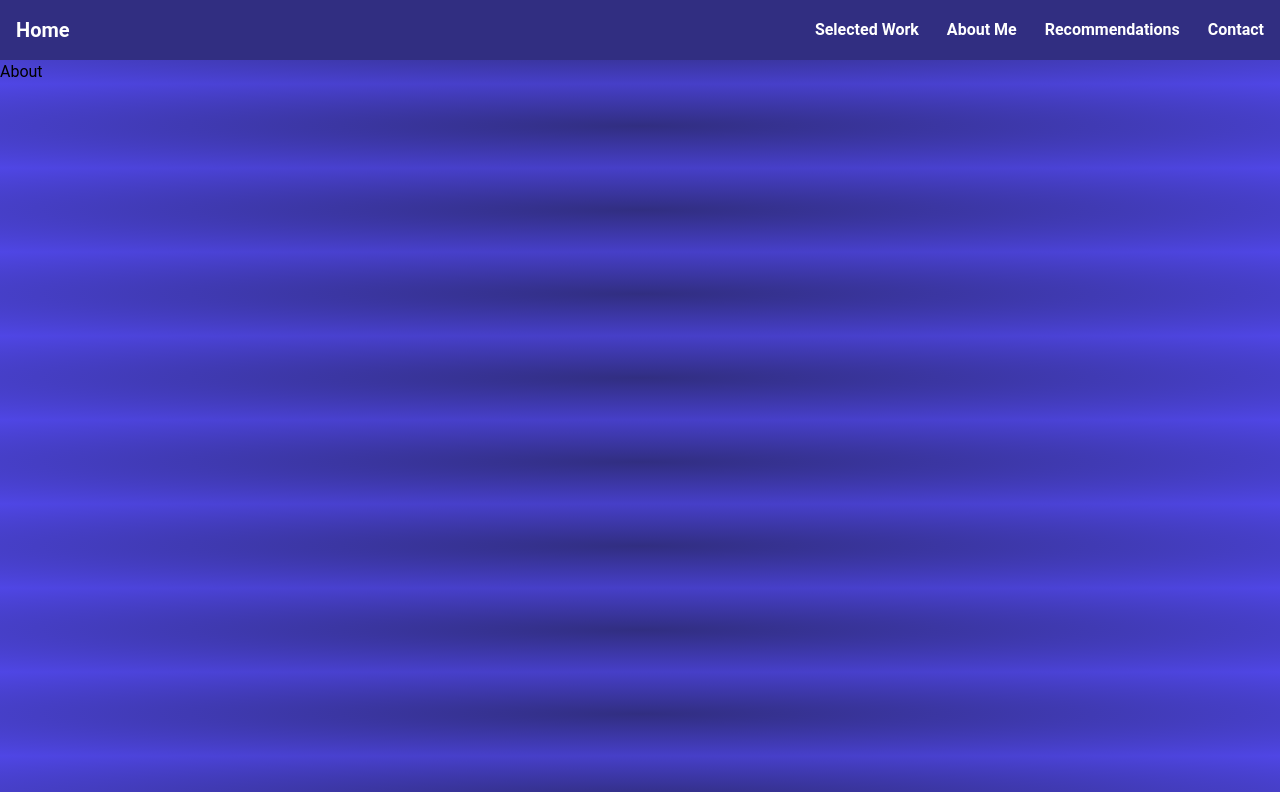
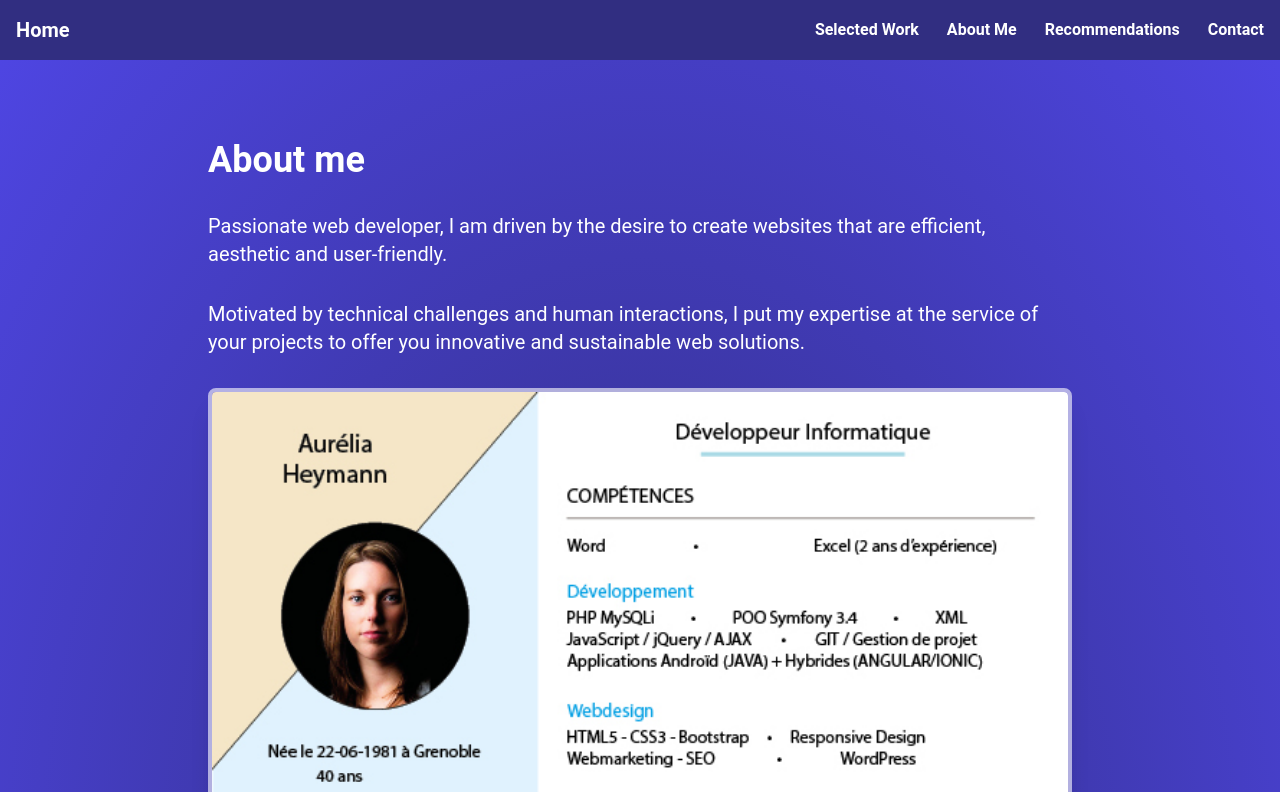
Before and after one commit to Aurelia77/portfolio2024, a Next.js app: page /about in a window 1280 px wide. Shown: the top 792 px of the page. Built offline with nearby package versions, Linux system fonts and the light colour scheme.

Commit message:
Debut Ajout About me

```diff
--- a/src/app/globals.css
+++ b/src/app/globals.css
@@ -38,4 +38,19 @@ body {
 
 body {
   font-family: 'Roboto', sans-serif;
+  @apply bg-gradient-radial from-indigo-900 to-indigo-600 text-white
 }
+
+/* On ajoute @apply devant pour créer une nouvelle classe TailWind */
+.containerTW {
+  @apply flex flex-col justify-center
+    gap-6 sm:gap-8 md:gap-16 lg:gap-20
+}
+
+.boxTW {
+  @apply px-4 mx-auto
+    mt-6 sm:mt-10 md:mt-12 lg:mt-20
+    max-w-xl md:max-w-2xl lg:max-w-4xl
+}
+
+/* sm:max-w-4xl  */
--- a/src/app/layout.tsx
+++ b/src/app/layout.tsx
@@ -8,7 +8,7 @@ import { PortfolioContextProvider } from "@/context/portfolioContext"
 
 export const metadata: Metadata = {
   title: "Portfolio Aurélia HEYMANN",
-  description: "Portfolio CV Developper Web TS",
+  description: "Portfolio CV Developper Web React JS TypeScript",
 };
 
 export default function RootLayout({
@@ -17,22 +17,15 @@ export default function RootLayout({
   children: React.ReactNode;
 }>) {
 
-  const links = [
-    { name: "My Work", link: "/work" },
-    { name: "About Me", link: "/about" },
-    { name: "Recommendations", link: "/recommendations" },
-    { name: "Contact", link: "/contact" },
-  ];
-
-
   return (
     <html lang="en">
       <body
-        // bg-gradient-to-r
-        // from-indigo-900
-        // via-indigo-400
-        // to-indigo-900
-        className="bg-gradient-radial from-indigo-900 to-indigo-600"
+      // bg-gradient-to-r
+      // from-indigo-900
+      // via-indigo-400
+      // to-indigo-900
+
+      //className="bg-gradient-radial from-indigo-900 to-indigo-600"
       >
         <PortfolioContextProvider>
           <Navbar />
--- a/src/app/page.tsx
+++ b/src/app/page.tsx
@@ -10,18 +10,7 @@ export default function HomePage() {
 
   // const links = usePortfolioContextProvider()
 
-  const containerClassNames = "px-4 mt-6 sm:mt-10 md:mt-12 lg:mt-16 max-w-xl md:max-w-2xl lg:max-w-4xl mx-auto"
-
-  return (
-    <div>
-      <div
-      // min-h-[90vh]
-      // sm:min-h-screen
-      >
-        <div className="
-                    flex flex-col justify-center
-                    gap-6 sm:gap-4 md:gap-16 lg:gap-20
-                    "
+  return <div className="containerTW"
         // sm:max-w-4xl
         >
           {/* A voir si mieux ORANGE ou BLEU ??? et ROTATE 6 ou 12 ??? */}
@@ -42,18 +31,21 @@ export default function HomePage() {
           {/* <div className="relative px-4 py-10 bg-white shadow-lg sm:rounded-3xl sm:p-12"> */}
           {/* <div className="max-w-xl mx-auto"> */}
 
-          <div className={containerClassNames} >
+          <div
+            className='boxTW'
+          >
             <Presentation />
             <Skills />
           </div>
 
           {/* </div>*/}
           <Projects />
-          <div className={containerClassNames} >
+          <div
+            className='boxTW'
+          >
             <Contact />
           </div>
         </div>
-      </div>
 
       {/* More (links) */}
       {/* <div className="mt-16 flex flex-wrap justify-around gap-7">
@@ -76,7 +68,4 @@ export default function HomePage() {
                     </motion.div>
                 ))}
             </div> */}
-
-    </div>
-  );
 }
--- a/src/components/About.tsx
+++ b/src/components/About.tsx
@@ -1,11 +1,96 @@
+'use client'
+
 import React from 'react'
+import { motion } from 'framer-motion';
 
 export default function About() {
-  return (
-    <div>About</div>
 
-    // Enflish speaker
-    // Mike codeur
-    // Mes valeurs
-  )
+  const aboutMeTitle = "About me"
+
+  // Enflish speaker
+  // Mike codeur
+  // Mes valeurs
+  return <motion.div
+      initial={{ opacity: 0 }}
+      animate={{ opacity: 1 }}
+      transition={{ duration: 1 }}
+      //className="flex flex-col items-center justify-center bg-gray-100 text-gray-800"
+      // min-h-screen
+
+      //containerTW + j'écrase ces valeurs : md:gap-8 lg:gap-8
+      className="containerTW md:gap-8 lg:gap-8
+       boxTW"
+  // sm:max-w-4xl
+  >
+    <div className='flex' >
+      {/* On remplace les espaces sinon motion.span ne les affiche pas */}
+      {aboutMeTitle.replace(/ /g, '\u00a0').split('').map((letter, index) => (
+        <motion.span
+          key={index}
+          initial={{
+            //y: -50,
+            opacity: 0 }}
+          animate={{ y: 0, opacity: 1 }}
+          transition={{ duration: 0.1,
+            delay: 0.5 + index / 5
+          }}
+          className="text-4xl font-bold"
+        >
+          {letter}
+        </motion.span>
+      ))}
+    </div>
+
+      <motion.p
+        initial={{ y: -50, opacity: 0 }}
+        animate={{ y: 0, opacity: 1 }}
+        transition={{ duration: 1, delay: 0.5 }}
+        className="text-xl"
+      >
+        Passionate web developer, I am driven by the desire to create websites that are efficient, aesthetic and user-friendly.
+      </motion.p>
+      <motion.p
+        initial={{ y: -50, opacity: 0 }}
+        animate={{ y: 0, opacity: 1 }}
+        transition={{ duration: 1, delay: 0.8 }}
+        className="text-xl"
+      >
+        Motivated by technical challenges and human interactions, I put my expertise at the service of your projects to offer you innovative and sustainable web solutions.
+      </motion.p>
+
+    <motion.img
+      initial={{ y: -50, opacity: 0 }}
+      animate={{ y: 0, opacity: 1 }}
+      transition={{ duration: 1, delay: 1 }}
+
+      // initial={{ opacity: 0 }}
+      // //animate={{ opacity: 1 }}
+      // whileInView={{ opacity: 1 }}
+      // transition={{ duration: 2 }}
+
+      src="/images/cv.jpg"
+      alt="CV Aurélia Heymann"
+      // className="hidden rounded-lg shadow-lg w-full h-full md:block"
+      className="rounded-lg shadow-xl border-4 border-white border-opacity-60 w-full h-full md:block "
+    />
+
+      <motion.div
+        initial={{ y: -50, opacity: 0 }}
+        animate={{ y: 0, opacity: 1 }}
+        transition={{ duration: 1, delay: 1 }}
+        className="mb-4"
+      >coucou
+      </motion.div>
+
+      <motion.a
+        initial={{ y: -50, opacity: 0 }}
+        animate={{ y: 0, opacity: 1 }}
+        transition={{ duration: 1, delay: 1.5 }}
+        href="/path/to/your/cv.pdf"
+        download
+        className="px-4 py-2 bg-blue-500 text-white font-bold rounded hover:bg-blue-600 transition-colors"
+      >
+        Télécharger mon CV
+      </motion.a>
+    </motion.div>
 }
--- a/src/components/Contact.tsx
+++ b/src/components/Contact.tsx
@@ -12,12 +12,11 @@ export default function Contact() {
   }
 
   return (
-
-    // <div id="contact" >Cliquer pour copier !! Ad mail !!!</div>
-    <div id="contact" className="bg-white shadow rounded-lg p-6 select-none">
+    // Pour que l'ancre soit au dessous de la navbar on met un mt négatif et on met le même pt pour que ça reste au même endroit
+    <div id="contact" className="bg-cyan-100 text-indigo-900 shadow rounded-lg p-6 select-none -mt-20 pt-20 w-60">
       <h2 className="text-2xl font-bold mb-2">{contact.name}</h2>
-      <p className="text-gray-700">{contact.phone}</p>
-      <p className="text-gray-700">{contact.email}</p>
+      <p className="">{contact.phone}</p>
+      <p className="">{contact.email}</p>
       <motion.button
         whileTap={{ scale: 0.85 }}
         onClick={() => navigator.clipboard.writeText(contact.email)}
--- a/src/components/Presentation.tsx
+++ b/src/components/Presentation.tsx
@@ -21,9 +21,9 @@ export default function Presentation() {
 
     >
         {/* TEXTE */}
-        <div className='text-cyan-300 w-[60%] flex flex-col justify-around'>
+        <div className=' w-[60%] flex flex-col justify-around'>
             <motion.h1
-                className="md:text-4xl lg:text-5xl font-semibold mb-2"
+                className="text-cyan-300 md:text-4xl lg:text-5xl font-semibold mb-2"
                 initial={{ opacity: 0 }}
                 animate={{ opacity: 1 }}
                 //whileInView="visible"
@@ -38,7 +38,7 @@ export default function Presentation() {
                 <motion.div
                     key={index}
                     className="text-sm sm:text-lg md:text-xl lg:text-2xl
-                     text-white flex items-start gap-2
+                      flex items-start gap-2
                      "
                     // text-gray-600
                     initial={{ opacity: 0 }}
@@ -73,7 +73,7 @@ export default function Presentation() {
                 src="/images/portrait3.png"
                 alt="Portrait Aurélia Heymann"
                 // className="hidden rounded-lg shadow-lg w-full h-full md:block"
-                className="hidden rounded-lg shadow-xl border-4 border-white border-opacity-60 w-full h-full md:block "
+                className="hidden md:block rounded-lg shadow-xl border-4 border-white border-opacity-60 w-full h-full  "
             />
             <motion.img
                 initial={{ opacity: 0 }}
@@ -81,16 +81,16 @@ export default function Presentation() {
                 transition={{ duration: 1 }}
                 src="/images/portrait2.png"
                 alt="Portrait Aurélia Heymann"
-                className="rounded-lg shadow-lg border-4 border-white border-opacity-60 w-full h-full md:hidden"
+                className="md:hidden rounded-lg shadow-lg border-4 border-white border-opacity-60 w-full h-full"
             />
             {/* BOUTON dans une DIV pour avoir l'effet voulu (sinon il disparait quand on quitte le FOCUS) */}
             <motion.div
-                //initial={{ scale: 1, opacity: 0 }}
-                //animate={{ scale: [0, 1.3, 1] }}
+                initial={{ opacity: 0 }}
+                animate={{ opacity: 1 }}
                 whileInView={{ scale: [0, 1.3, 1] }}
                 transition={{ times: [0, 0.3, 1], duration: 1.5, delay: 1 }}
             >
-                {/* <Link href="/contact"> */}
+                {/* <Link href="#contact"> */}
                     <motion.button
                         whileHover={{
                             scale: 1.1,
--- a/src/components/Skills.tsx
+++ b/src/components/Skills.tsx
@@ -17,7 +17,7 @@ export default function Skills() {
         { name: "SQL", icon: "sql.png" },
         { name: "Photoshop", icon: "photoshop.png" },
         { name: "Illustrator", icon: "illustrator.png" },
-        { name: "Indesign", icon: "indesign.png" },
+        //{ name: "InDesign", icon: "indesign.png" },
     ];
 
     return (
```
Also changed, not shown: src/components/Projects.tsx (+14 -13 lines), public/images/cv.jpg (added).
